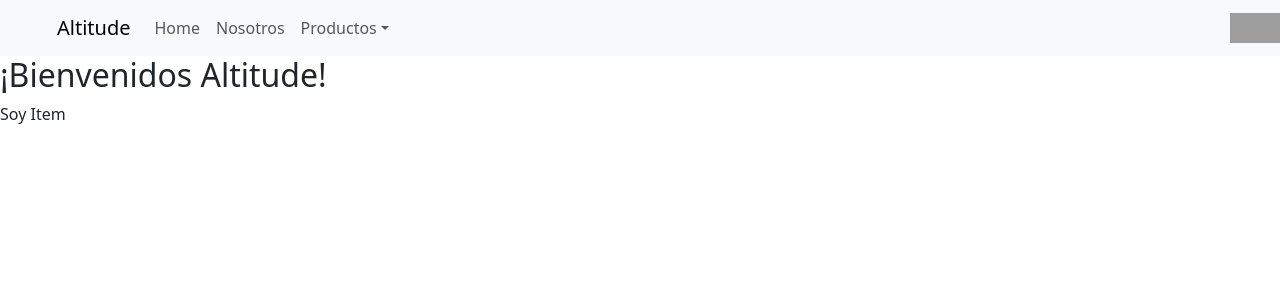
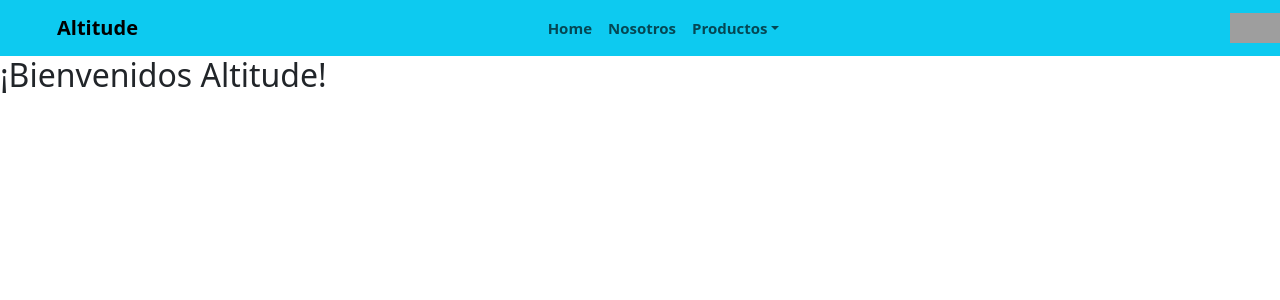
Before and after one commit to IsaRicordel/PreEntrega1-Ricordel, a React (Create React App) app: page / in a window 1280 px wide. Shown: the top 300 px of the page. Built offline with nearby package versions, Linux system fonts and the light colour scheme; grey boxes are pictures that could not be loaded.

Commit message:
primer-pre-entrega

```diff
--- a/src/App.js
+++ b/src/App.js
@@ -6,10 +6,7 @@ import ItemListContainer from './components/ItemListContainer/ItemListContainer'
 function App() {
   return (
     <div>
-      <NavBar texto="soy un texto">
-        <h1>Children1</h1>
-        <h1>Children2</h1>
-      </NavBar>
+      <NavBar />
 
       <ItemListContainer greeting="¡Bienvenidos Altitude!"/>
     </div>
--- a/src/components/ItemListContainer/ItemListContainer.jsx
+++ b/src/components/ItemListContainer/ItemListContainer.jsx
@@ -6,12 +6,6 @@ const ItemListContainer = (prop) => {
   return (
     <div>
         <h2>{prop.greeting}</h2>
-
-        <div>
-            <Item />
-        </div>
-
-
     </div>
 
   )
--- a/src/components/NavBar/NavBar.css
+++ b/src/components/NavBar/NavBar.css
@@ -1,13 +1,10 @@
-/* reset */
-
-*{
-    margin: 0;
-    padding: 0;
-    box-sizing: border-box;
-
+.titulo-tienda{
+    font-size: 20px;
+    font-weight: 700;
 }
 
-.titulo-tienda{
-    font-weight: 900;
-
+.me-auto{
+    font-size: 15px;
+    font-weight: 600;
+    margin: auto;
 }
--- a/src/components/NavBar/NavBar.jsx
+++ b/src/components/NavBar/NavBar.jsx
@@ -1,13 +1,14 @@
 import Container from 'react-bootstrap/Container';
 import Nav from 'react-bootstrap/Nav';
 import Navbar from 'react-bootstrap/Navbar';
+import './NavBar.css';
 import NavDropdown from 'react-bootstrap/NavDropdown';
 import CartWidget from '../CartWidget/CartWidget';
 
 function NavBar({texto, children}) {
   return (
-    <Navbar expand="lg" className="bg-body-tertiary">
-      <Container>
+    <Navbar expand="lg" className="body-tertiary" bg="info">
+      <Container className="fondo-nav">
         <Navbar.Brand className="titulo-tienda" href="#home">Altitude</Navbar.Brand>
         <Navbar.Toggle aria-controls="basic-navbar-nav" />
         <Navbar.Collapse id="basic-navbar-nav">
```
